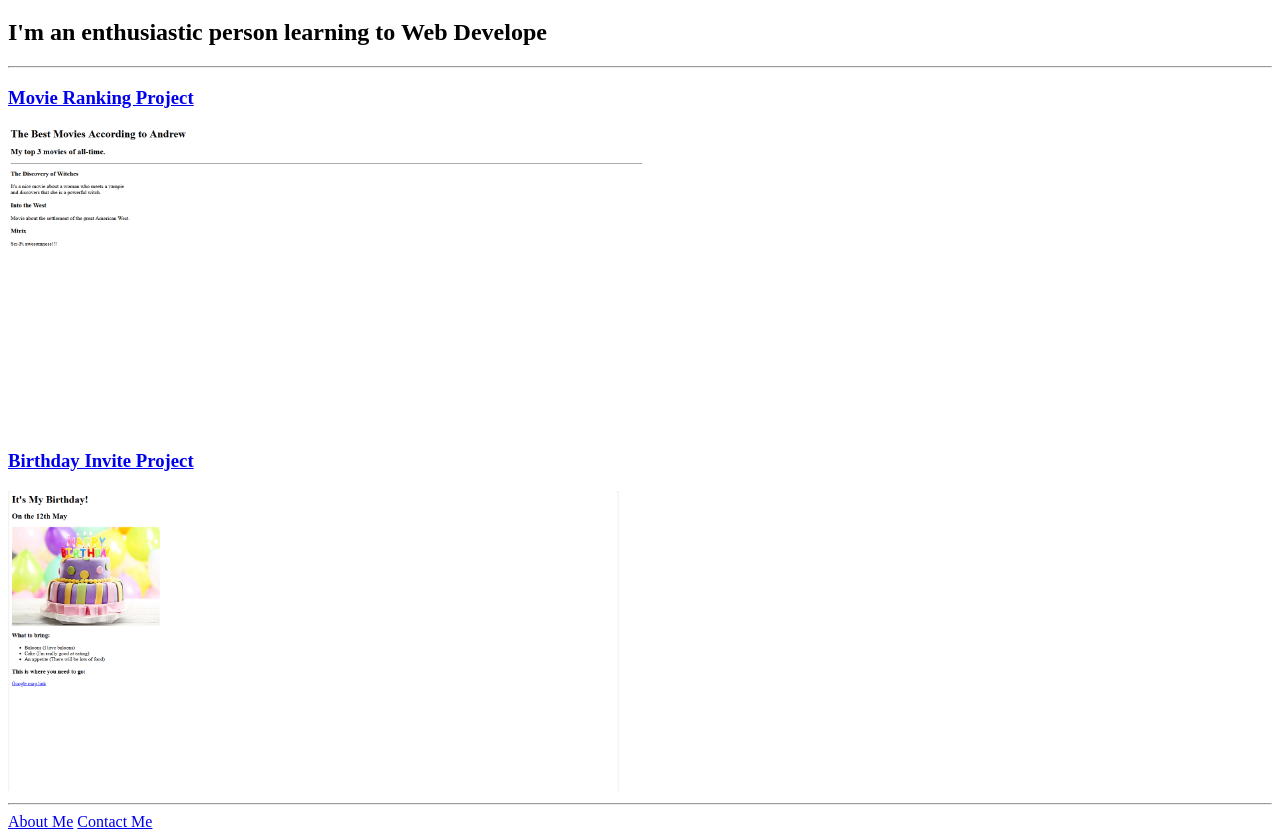
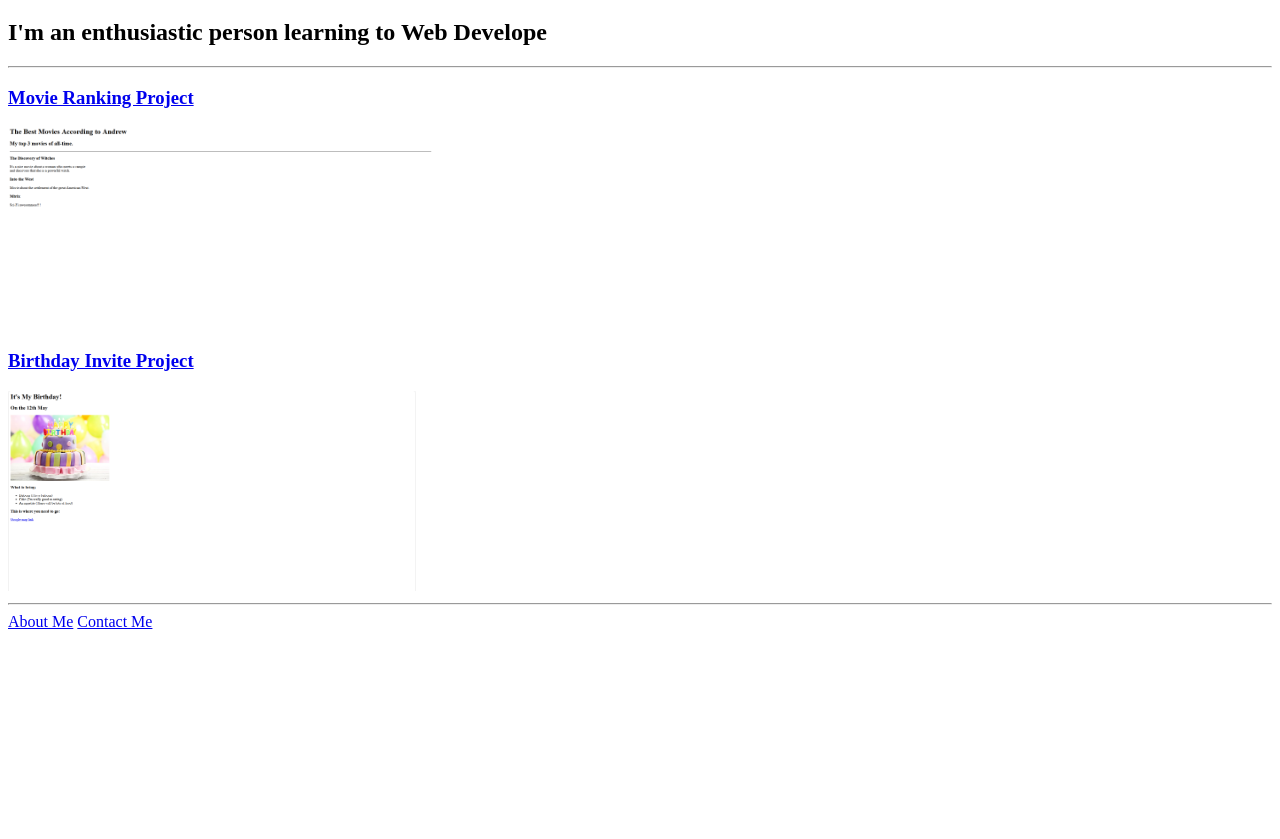
Before and after one commit to Andrew-Vazquez/html-portfolio, a plain HTML site: page index.html in a window 1280 px wide. Shown: the part 61-900 px from the top of the page. After the commit the page ends 800 px from the top, so only its background shows below. Drawn offline with Linux system fonts and the light colour scheme.

Commit message:
Update index.html

```diff
--- a/index.html
+++ b/index.html
@@ -9,12 +9,13 @@
   <h2>I'm an enthusiastic person learning to Web Develope</h2>
   <hr />
     <h3><a href="./public/movie-ranking.html">Movie Ranking Project</a></h3>
-        <img src="./assets/movie-ranking.png" height="300" alt="movie ranking project preview"/>
+        <img src="./assets/movie-ranking.png" height="200" alt="movie ranking project preview"/>
     <h3><a href="./public/birthday-invite.html">Birthday Invite Project</a></h3>
-        <img src="./assets/birthday-invite.png" height="300" alt="birthday invite project preview"/>
+        <img src="./assets/birthday-invite.png" height="200" alt="birthday invite project preview"/>
   <hr />
   <a href="./public/aboutMe.html">About Me</a>
   <a href="./public/contact.html">Contact Me</a>
 
     </body>
+
 </html>
```
